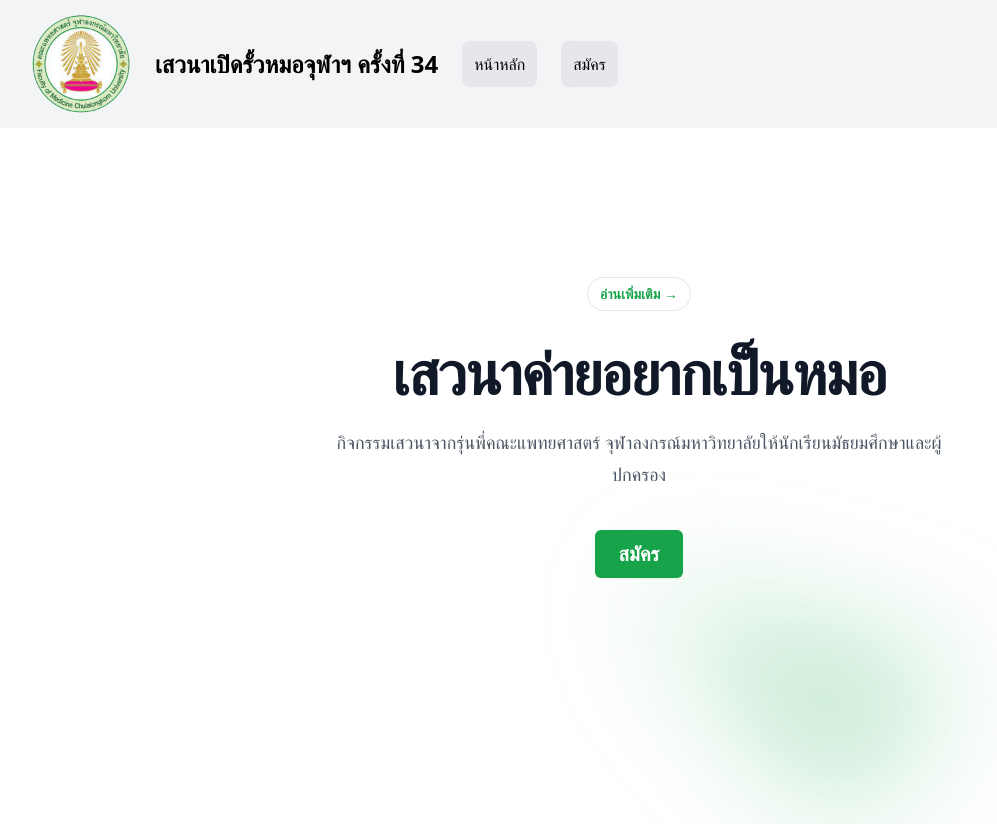
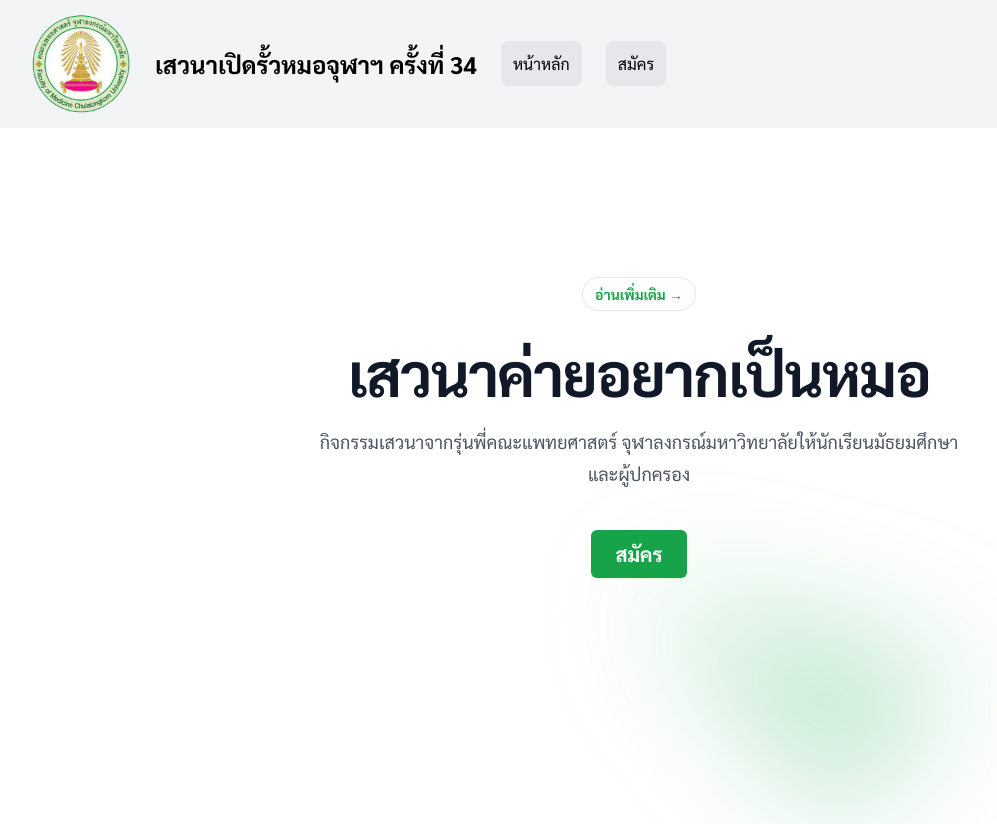
Before and after one commit to bbenneddyy/FixCertificates, a Next.js app: page / in a window 1280 px wide. Shown: the whole page, without its empty margins (1-998 px from the left). Built offline with nearby package versions, Linux system fonts and the light colour scheme.

Commit message:
feat: add sarabun font

```diff
--- a/src/app/layout.tsx
+++ b/src/app/layout.tsx
@@ -1,5 +1,12 @@
 import type { Metadata } from "next";
 import "./globals.css";
+import { Sarabun } from 'next/font/google'
+
+const sarabun = Sarabun({
+  weight: ['400', '700'],
+  subsets: ['thai'],
+  display: 'swap',
+})
 
 export const metadata: Metadata = {
   title: "เสวนาค่ายอยากเป็นหมอ",
@@ -12,7 +19,7 @@
   children: React.ReactNode;
 }>) {
   return (
-    <html lang="th">
+    <html lang="th" className={sarabun.className}>
       <body>{children}</body>
     </html>
   );
```
